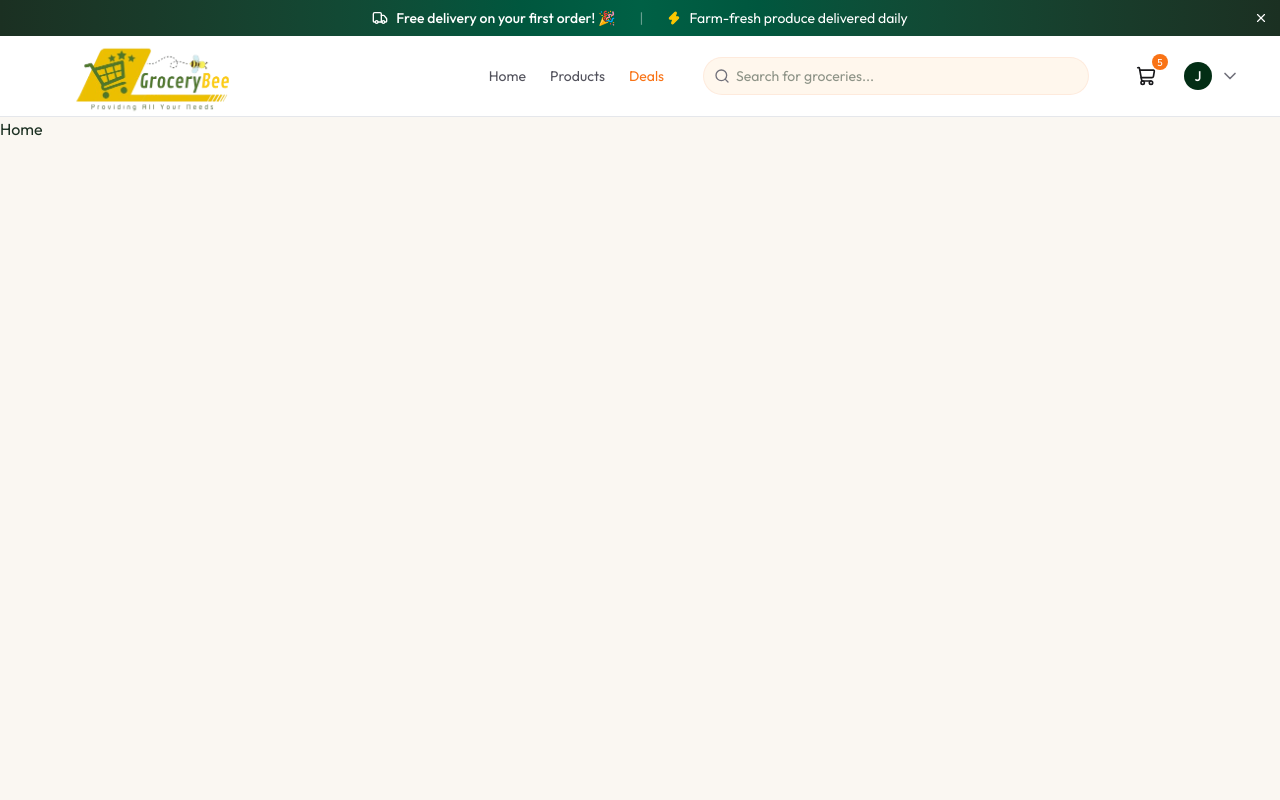
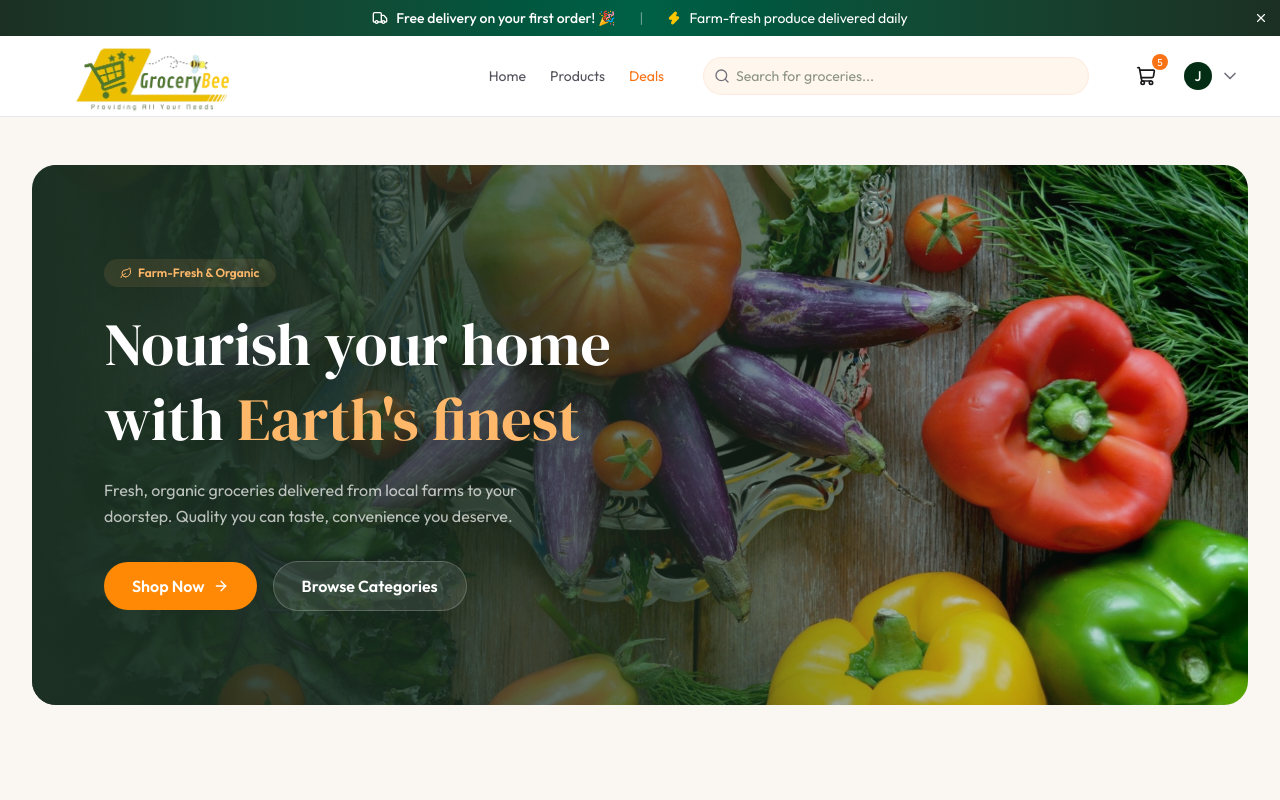
Before and after one commit to widushan/Grocery-Delivery-App, a React (Vite) app in the folder client/: page / in a window 1280 px wide. Shown: the top 800 px of the page. Built offline with nearby package versions, Linux system fonts and the light colour scheme.

Commit message:
Hero commit
Build Hero section

```diff
--- /dev/null
+++ b/client/src/components/Home/Hero.tsx
@@ -0,0 +1,53 @@
+import { ArrowRightIcon, LeafIcon } from 'lucide-react'
+import { heroSectionData, assets } from '../../assets/assets'
+import { Link } from 'react-router-dom'
+
+const Hero = () => {
+    return (
+        <section className="relative overflow-hidden min-h-[540px] mb-10 rounded-3xl flex items-center">
+            <img
+                src={heroSectionData.hero_image}
+                alt="Hero"
+                className="absolute inset-0 h-full w-full object-cover"
+            />
+
+            <div className="absolute inset-0 bg-linear-to-r from-app-green via-app-green/65 to-transparent" />
+
+            <div className="relative max-w-7xl mx-auto px-4 sm:px-6 lg:px-8 py-20 w-full">
+                <div className="max-w-xl xl:pl-10">
+                    <span className="inline-flex items-center gap-1.5 px-4 py-1.5 text-xs font-semibold text-orange-300 bg-orange-300/10 rounded-full mb-5">
+                        <LeafIcon className="size-3" /> Farm-Fresh & Organic
+                    </span>
+                    <h1 className="font-serif text-4xl sm:text-5xl lg:text-6xl text-white leading-tight mb-5">
+                        Nourish your home with <span className="text-orange-300">Earth's finest</span>
+                    </h1>
+
+                    <p className="text-base text-white/70 leading-relaxed mb-8 max-w-md">
+                        {heroSectionData.description || "Fresh groceries and organic produce, delivered to your doorstep."}
+                    </p>
+
+                    <div className="flex flex-wrap items-center gap-4">
+                        <Link
+                            to="/products"
+                            className="px-7 py-3 bg-orange-400 text-white font-semibold rounded-full hover:bg-orange-500 transition-all flex-center gap-2 active:scale-[0.98]"
+                        >
+                            Shop Now <ArrowRightIcon className="size-4" />
+                        </Link>
+                        <Link
+                            to="/categories"
+                            className="px-7 py-3 bg-white/10 text-white font-semibold rounded-full hover:bg-white/20 transition-all border border-white/20"
+                        >
+                            Browse Categories
+                        </Link>
+                    </div>
+
+                </div>
+            </div>
+
+        </section>
+    )
+}
+
+
+
+export default Hero
--- a/client/src/components/Navbar.tsx
+++ b/client/src/components/Navbar.tsx
@@ -15,6 +15,19 @@
     const [userMenuOpen, setUserMenuOpen] = useState(false)
     const navigate = useNavigate()
 
+    const handleSearch = (e: React.FormEvent) => {
+        e.preventDefault()
+        if (searchQuery.trim()) {
+            navigate(`/search?q=${encodeURIComponent(searchQuery.trim())}`)
+            setSearchQuery("")
+        }
+    }
+
+    const handleLogout = () => {
+        setUserMenuOpen(false)
+        navigate("/");
+    }
+
     return (
 
         <nav className="bg-white sticky top-0 z-50 border-b border-app-border">
@@ -25,14 +38,16 @@
                 </Link>
 
                 <div className="w-full flex items-center justify-end gap-4 lg:gap-10">
+
                     {/* Nav Links - Desktop */}
                     <div className="hidden md:flex items-center gap-6 text-sm text-zinc-600">
                         <Link to="/">Home</Link>
                         <Link to="/products">Products</Link>
                         <Link to="/deals" className="text-app-orange">Deals</Link>
                     </div>
+
                     {/* Search */}
-                    <form className="hidden sm:flex flex-1 max-w-sm text-xs sm:text-sm">
+                    <form onSubmit={handleSearch} className="hidden sm:flex flex-1 max-w-sm text-xs sm:text-sm">
                         <div className="relative w-full">
                             <SearchIcon className="absolute left-2.5 top-1/2 -translate-y-1/2 size-4 text-zinc-500" />
                             <input
@@ -129,7 +144,7 @@
                                             {user && (
                                                 <div className="border-t border-app-border pt-2 mt-2">
                                                     <button
-                                                        onClick={() => {/* logout logic */ }}
+                                                        onClick={handleLogout}
                                                         className="dropdown-link text-red-500 hover:bg-red-50 transition-colors"
                                                     >
                                                         <LogOutIcon size={16} />
--- a/client/src/pages/Home.tsx
+++ b/client/src/pages/Home.tsx
@@ -1,9 +1,18 @@
 import React from 'react'
+import Hero from '../components/Home/Hero'
+
+
 
 const Home = () => {
+
     return (
-        <div>Home</div>
+
+        <div className="min-h-screen max-w-7xl mx-auto px-4 sm:px-6 lg:px-8 py-12">
+            <Hero />
+        </div>
+
     )
+
 }
 
 export default Home
```
